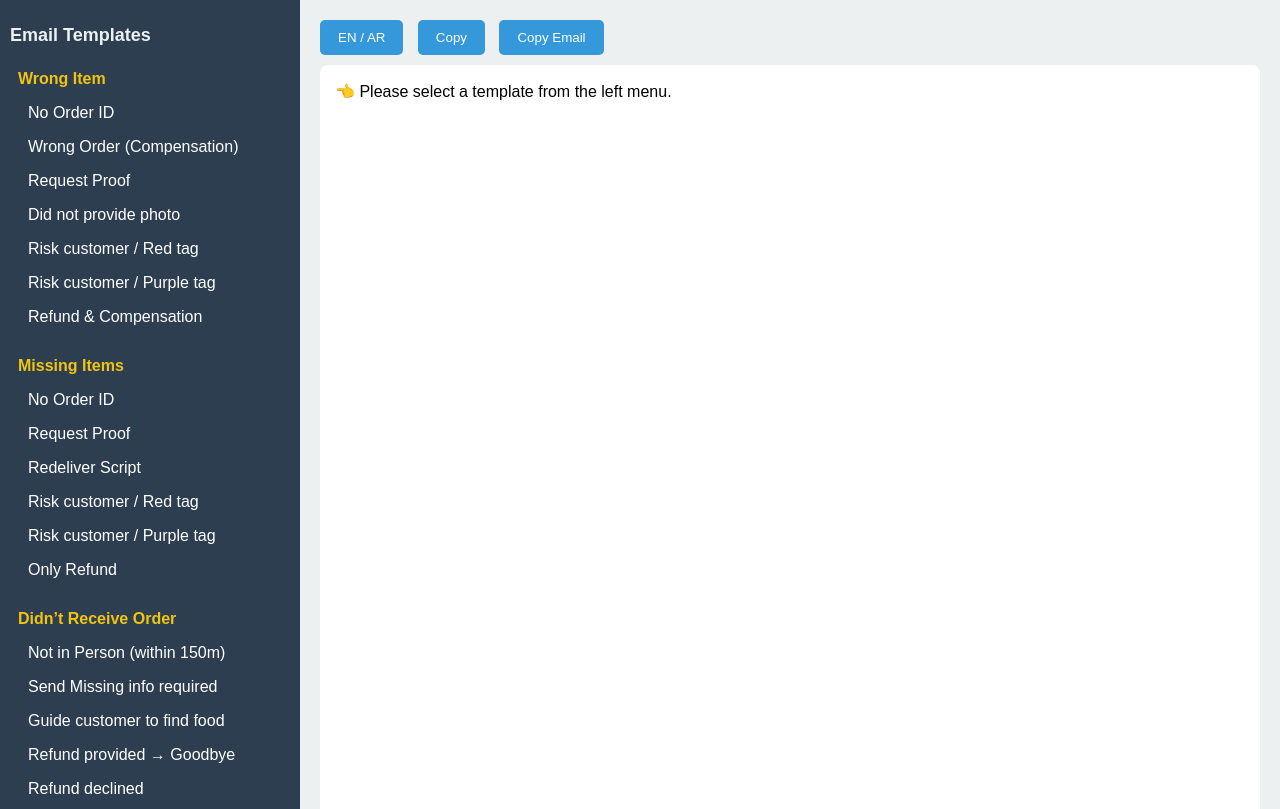
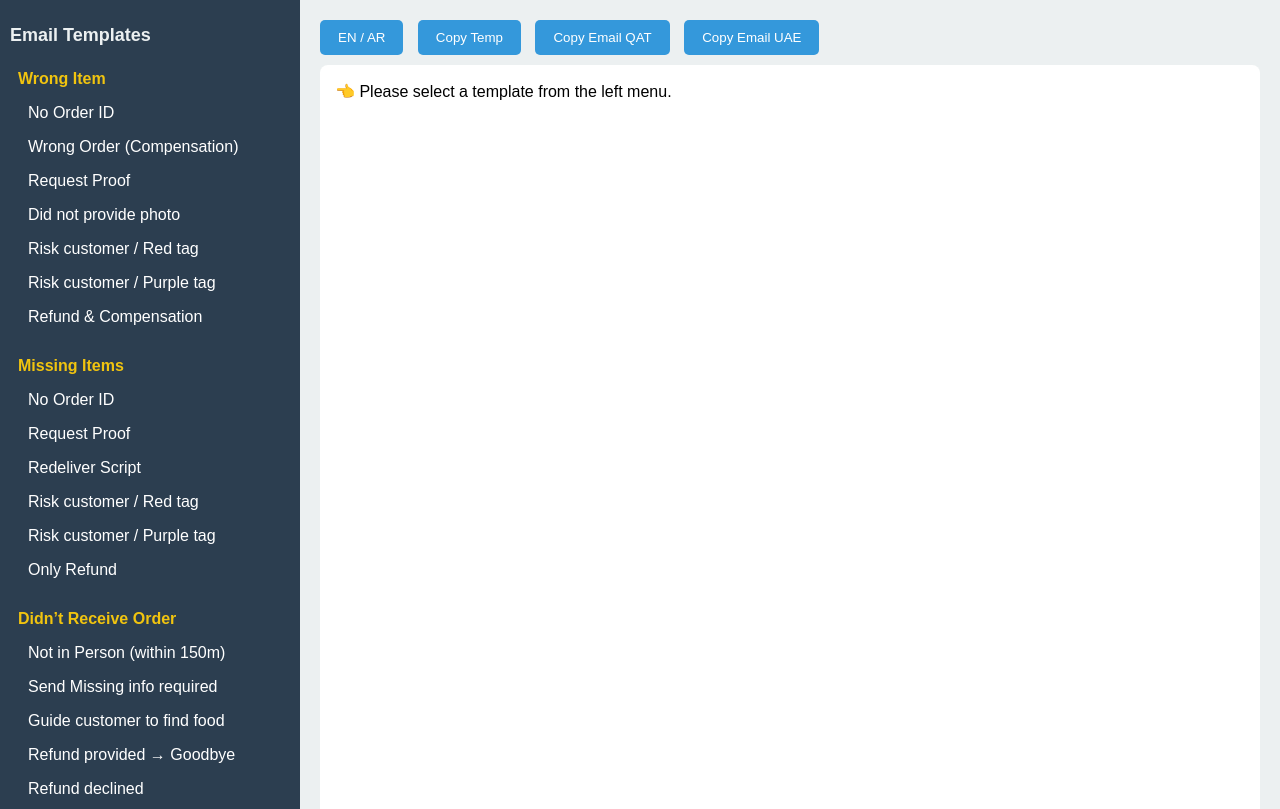
Before and after one commit to mmido002277-crypto/Email-Templates, a plain HTML site: page index.html in a window 1280 px wide. Shown: the top 809 px of the page. Drawn offline with Linux system fonts and the light colour scheme.

Commit message:
index.html

```diff
--- a/index.html
+++ b/index.html
@@ -141,8 +141,10 @@
     <div class="content">
       <div class="buttons">
         <button onclick="toggleLang()">EN / AR</button>
-        <button onclick="copyText()">Copy</button>
-        <button onclick="copyEmail()">Copy Email</button>
+        <button onclick="copyText()">Copy Temp</button>
+        <button onclick="copyEmail()">Copy Email QAT</button>
+        <button onclick="copyEmail2()">Copy Email UAE</button>
+
       </div>
       <div id="scriptBox" class="script-box">
         👈 Please select a template from the left menu.
@@ -1039,6 +1041,10 @@ Keeta Customer Service Center`,
       navigator.clipboard.writeText("delaycase.qat@keetainc.com")
         .then(() => alert("Email copied! delaycase.qat@keetainc.com"));
     }
+    function copyEmail2() {
+      navigator.clipboard.writeText("delaycase.uae@keetainc.com")
+        .then(() => alert("Email copied! delaycase.uae@keetainc.com"));
+    }
   </script>
 </body>
 
```
